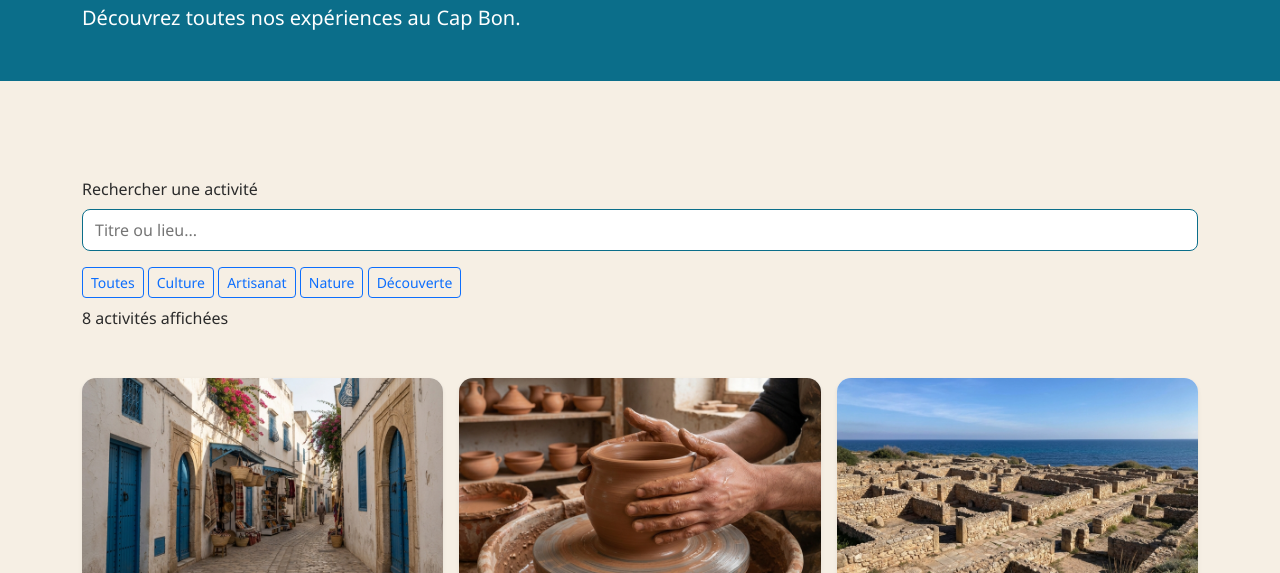
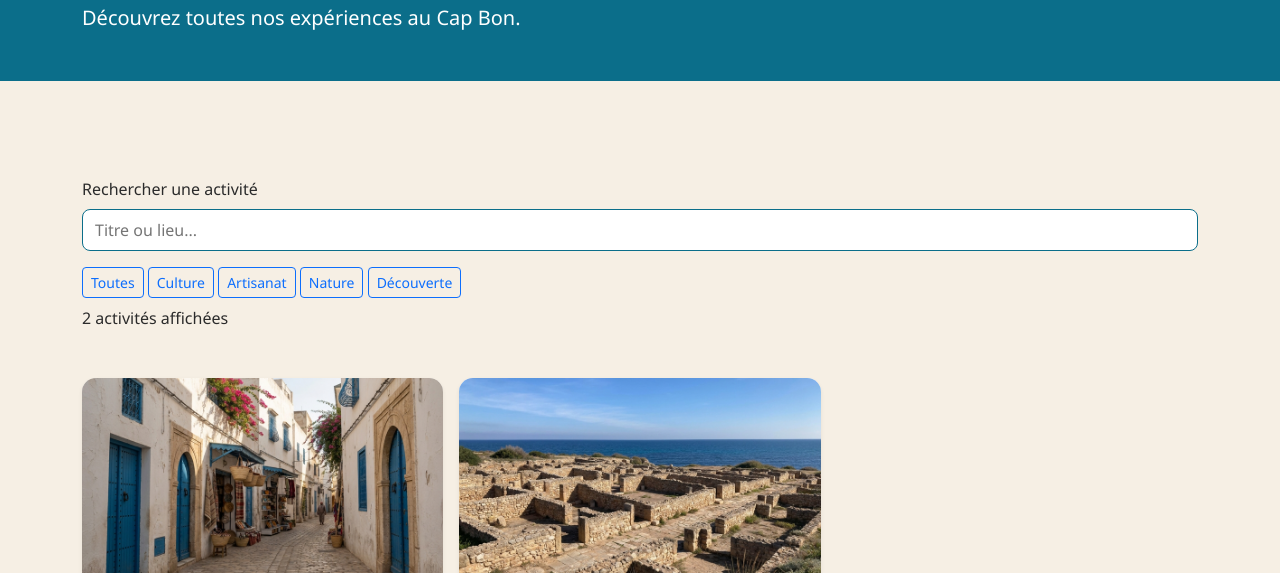
Before and after one commit to Da9noo/cap-bon-explorer, a plain HTML site: page activites.html in a window 1280 px wide. Both pictures are taken after a click on the button "Culture". Shown: the part 227-800 px from the top of the page. Drawn offline with Linux system fonts and the light colour scheme.

Commit message:
le recherche, le filtrage et le compteur sur js

```diff
--- a/css/style.css
+++ b/css/style.css
@@ -1,11 +1,5 @@
-:root {
-  --bleu: #0b6e8a;
-  --terre: #d9643a;
-  --sable: #f6efe4;
-}
-
 body {
-  background-color: var(--sable);
+  background-color: #f6efe4;
   font-family: "Segoe UI", Arial, sans-serif;
   color: #2b2b2b;
 }
@@ -13,12 +7,12 @@ body {
 h1,
 h2,
 h3 {
-  color: var(--bleu);
+  color: #0b6e8a;
 }
 
 header.text-bg-dark,
 footer.text-bg-dark {
-  background-color: var(--bleu) !important;
+  background-color: #0b6e8a !important;
 }
 
 header h1 {
@@ -36,7 +30,7 @@ header h1 {
 }
 
 .navbar .nav-link:hover {
-  color: var(--terre);
+  color: #d9643a !important;
 }
 
 .card {
@@ -60,8 +54,8 @@ header h1 {
 }
 
 .btn-primary {
-  --bs-btn-bg: var(--terre);
-  --bs-btn-border-color: var(--terre);
+  --bs-btn-bg: #d9643a;
+  --bs-btn-border-color: #d9643a;
   --bs-btn-hover-bg: #b84f28;
   --bs-btn-hover-border-color: #b84f28;
 }
@@ -70,15 +64,15 @@ header h1 {
   width: 100%;
   padding: 8px 12px;
   margin: 8px 0 16px;
-  border: 1px solid var(--bleu);
+  border: 1px solid #0b6e8a;
   border-radius: 8px;
 }
 
 #recherche:focus,
 .form-control:focus {
   outline: none;
-  border-color: var(--terre);
-  box-shadow: 0 0 6px var(--terre);
+  border-color: #d9643a;
+  box-shadow: 0 0 6px #d9643a;
 }
 
 @media (max-width: 576px) {
@@ -90,3 +84,8 @@ header h1 {
     font-size: 1.6rem;
   }
 }
+#banniere {
+  background-image: url("../images/banner.jpg");
+  margin: auto;
+  border-radius: 12px;
+}
--- a/js/activites.js
+++ b/js/activites.js
@@ -0,0 +1,125 @@
+const activites = [
+  {
+    id: "A01",
+    titre: "Découverte de la médina",
+    lieu: "Nabeul",
+    categorie: "Culture",
+    duree: "2 h",
+    prix: 20,
+    description:
+      "Cette visite vous emmène dans les ruelles de la médina de Nabeul. Vous découvrez les portes bleues, les petits commerces et l'histoire du quartier. Un guide local répond à toutes vos questions pendant la balade.",
+  },
+  {
+    id: "A02",
+    titre: "Atelier d'initiation à la poterie",
+    lieu: "Nabeul",
+    categorie: "Artisanat",
+    duree: "1 h 30",
+    prix: 35,
+    description:
+      "Nabeul est célèbre pour sa poterie traditionnelle. Pendant cet atelier, un artisan vous apprend à façonner l'argile sur un tour. Vous repartez avec les bases du métier et le plaisir d'avoir créé votre propre objet.",
+  },
+  {
+    id: "A03",
+    titre: "Parcours découverte de Kerkouane",
+    lieu: "Kerkouane",
+    categorie: "Culture",
+    duree: "2 h 30",
+    prix: 30,
+    description:
+      "Kerkouane est une ancienne cité punique située face à la mer. Vous marchez entre les fondations des maisons et les rues d'origine. Le parcours explique comment vivaient les habitants il y a plus de deux mille ans.",
+  },
+  {
+    id: "A04",
+    titre: "Randonnée découverte",
+    lieu: "Djebel Abderrahmane",
+    categorie: "Nature",
+    duree: "3 h",
+    prix: 25,
+    description:
+      "Cette randonnée suit un sentier de montagne bordé de pins. Le rythme est adapté aux débutants et les pauses sont régulières. Au sommet, la vue sur la mer récompense l'effort.",
+  },
+  {
+    id: "A05",
+    titre: "Circuit du littoral",
+    lieu: "Kélibia",
+    categorie: "Nature",
+    duree: "3 h",
+    prix: 40,
+    description:
+      "Ce circuit longe la côte de Kélibia entre plages, falaises et port de pêche. Vous visitez les points de vue les plus beaux de la région. La sortie se termine près de la forteresse qui domine la baie.",
+  },
+  {
+    id: "A06",
+    titre: "Peinture sur céramique",
+    lieu: "Nabeul",
+    categorie: "Artisanat",
+    duree: "2 h",
+    prix: 25,
+    description:
+      "Dans cet atelier, vous décorez une pièce de céramique avec des pinceaux et des peintures. Vous choisissez vos couleurs et vos motifs, inspirés des décors traditionnels. La pièce est la vôtre à la fin de la séance.",
+  },
+  {
+    id: "A07",
+    titre: "Découverte d'un marché local",
+    lieu: "Nabeul",
+    categorie: "Découverte",
+    duree: "1 h 30",
+    prix: 15,
+    description:
+      "Ce moment dans un marché local permet de goûter à l'ambiance de la région. Vous découvrez les épices, les fruits et les poteries exposés sur les étals. Les commerçants vous expliquent leurs produits et leurs habitudes.",
+  },
+  {
+    id: "A08",
+    titre: "Promenade photographique",
+    lieu: "Hammamet",
+    categorie: "Découverte",
+    duree: "2 h",
+    prix: 30,
+    description:
+      "Cette promenade à Hammamet est pensée pour les amateurs de photo. Vous apprenez à cadrer la médina, la mer et la lumière de fin de journée. Un accompagnateur vous donne des conseils simples, avec un téléphone ou un appareil.",
+  },
+];
+let categorieChoisie = "Toutes";
+const boutons = document.querySelectorAll("#filtres button");
+const champRecherche = document.getElementById("recherche");
+const cartes = document.querySelectorAll("#liste > div");
+const compteur = document.getElementById("compteur");
+const messageAucun = document.getElementById("aucun-resultat");
+
+function afficherCartes() {
+  const mot = champRecherche.value.toLowerCase();
+  let visibles = 0;
+
+  for (let i = 0; i < cartes.length; i++) {
+    const activite = activites[i];
+    const texte = (activite.titre + " " + activite.lieu).toLowerCase();
+
+    const motOk = texte.includes(mot);
+    const categorieOk =
+      categorieChoisie === "Toutes" || activite.categorie === categorieChoisie;
+
+    if (motOk && categorieOk) {
+      cartes[i].hidden = false;
+      visibles++;
+    } else {
+      cartes[i].hidden = true;
+    }
+  }
+
+  compteur.innerText = visibles;
+
+  if (visibles === 0) {
+    messageAucun.hidden = false;
+  } else {
+    messageAucun.hidden = true;
+  }
+}
+
+for (let i = 0; i < boutons.length; i++) {
+  boutons[i].addEventListener("click", function () {
+    categorieChoisie = boutons[i].getAttribute("data-categorie");
+    afficherCartes();
+  });
+}
+champRecherche.addEventListener("input", afficherCartes);
```
Also changed, not shown: activites.html (+1 -1 lines), contact.html (+3 -5 lines), index.html (+7 -5 lines), reservation.html (+1 -1 lines).
